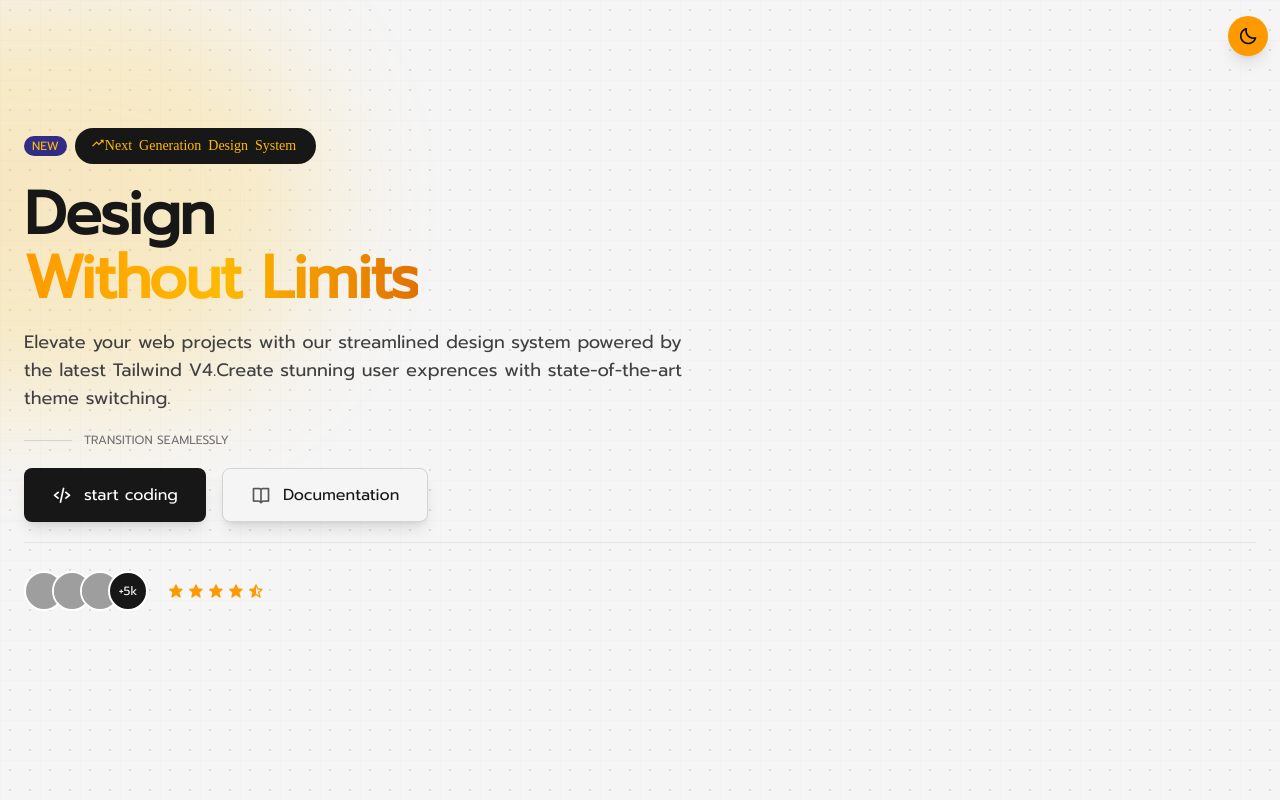
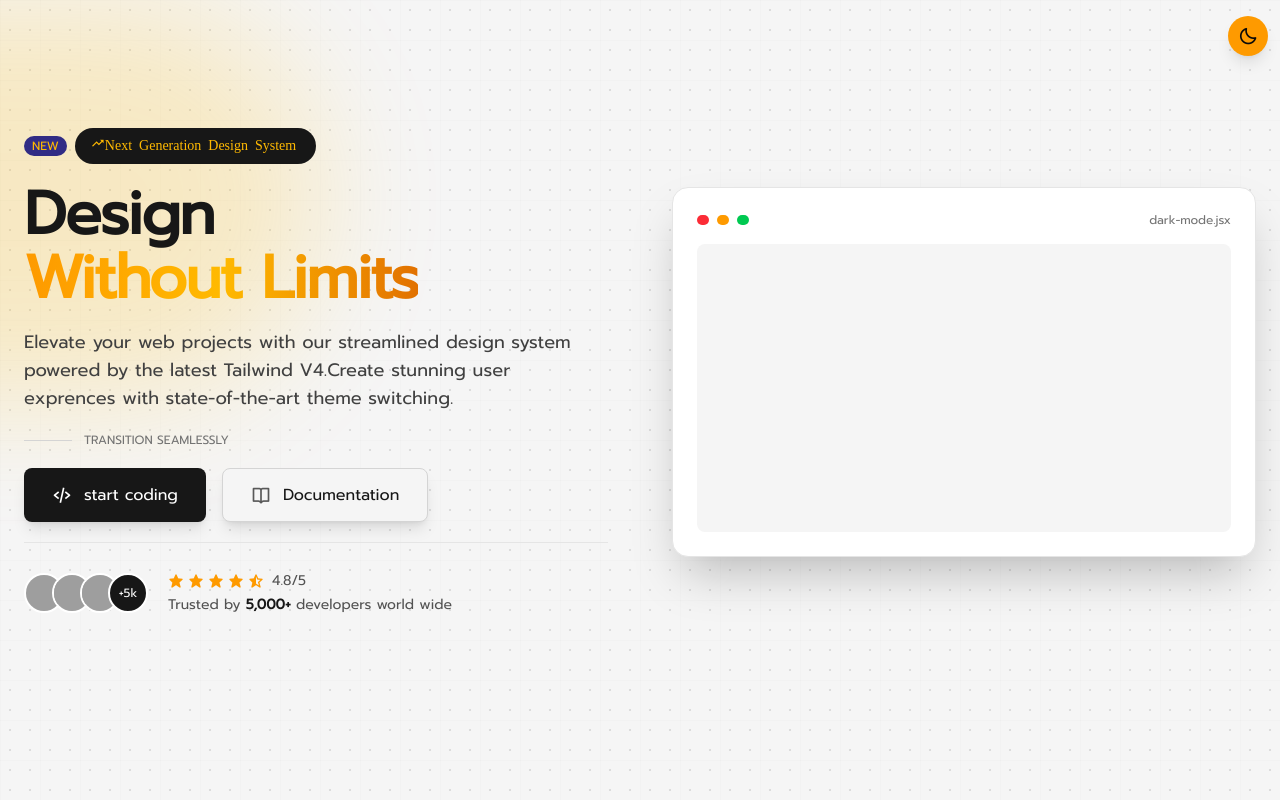
Before and after one commit to josephinezayawe/advanced, a React (Vite) app: page / in a window 1280 px wide. Built offline with nearby package versions, Linux system fonts and the light colour scheme; grey boxes are pictures that could not be loaded.

Commit message:
adding side tab

```diff
--- a/src/components/hero.jsx
+++ b/src/components/hero.jsx
@@ -76,7 +76,8 @@ const Hero = () => {
                 </button>
                 <button
                   className="px-6 py-3 lg:py-3.5 lg:px-7 rounded-lg
-                bg-neutral-100 hover:bg-neutral-200 dark:hover:bg-neutral-700 dark:bg-neutral-800 text-neutral-900 dark:text-white
+                bg-neutral-100 hover:bg-neutral-200 dark:hover:bg-neutral-700 dark:bg-neutral-800
+                 text-neutral-900 dark:text-white
                 font-medium shadow-lg
                  flex border border-neutral-300 dark:border-neutral-700
                 items-center transition group"
@@ -127,8 +128,60 @@ const Hero = () => {
                     <i className="bx bxs-star text-amber-500 mr-1"></i>
                     <i className="bx bxs-star text-amber-500 mr-1"></i>
                     <i className="bx bxs-star-half text-amber-500 mr-1"></i>
+                    <span
+                      className="text-neutral-600 dark:text-neutral-500 text-sm
+                    ml-1 "
+                    >
+                      4.8/5
+                    </span>
+                  </div>
+                  <p
+                    className="text-neutral-600 dark:text-neutral-400
+                  text-sm "
+                  >
+                    Trusted by{" "}
+                    <span
+                      className="font-bold text-neutral-900
+                  dark:text-white"
+                    >
+                      5,000+
+                    </span>{" "}
+                    developers world wide
+                  </p>
+                </div>
+              </div>
+            </div>
+          </div>
+          <div className="flex-1 w-full">
+            <div className="relative ">
+              <div
+                className="relative bg-white dark:bg-neutral-900 p-4
+                    lg:p-5 xl:p-6 rounded-2xl shadow-2xl border border-neutral-200
+                    dark:border-neutral-800"
+              >
+                <div className="flex items-center justify-between mb-3 lg:mb-4">
+                  <div className="flex items-center gap-2">
+                    <span
+                      className="w-2.5 h-2.5 lg:w-3 lg-3 rounded-full
+                    bg-red-500"
+                    ></span>
+                    <span
+                      className="w-2.5 h-2.5 lg:w-3 lg-3 rounded-full
+                    bg-amber-500"
+                    ></span>
+                    <span
+                      className="w-2.5 h-2.5 lg:w-3 lg-3 rounded-full
+                    bg-green-500"
+                    ></span>
+                  </div>
+                  <div className="text-xs text-neutral-500 dark:tett-neutral-400">
+                    dark-mode.jsx
                   </div>
                 </div>
+                <div
+                  className="h-56 md:h-54 lg:h-60 xl:h-72 rounded-lg
+                bg-neutral-100 dark:bg-neutral-500 overflow-hidden relative"
+                ></div>
               </div>
             </div>
           </div>
```
Also changed, not shown: public/code-dark.png (added), public/code-light.png (added).
